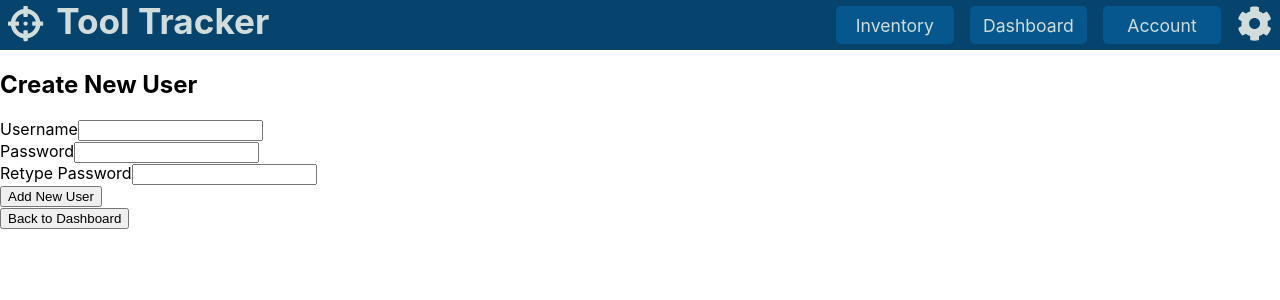
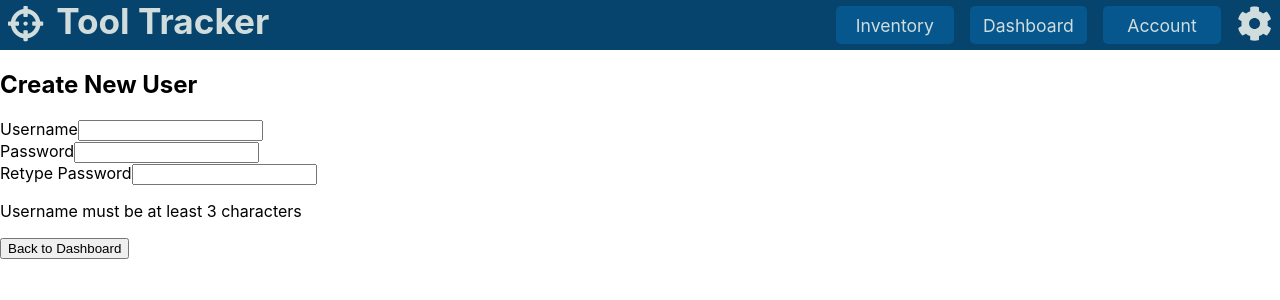
Before and after one commit to jdcheek/tool-tracker, a React (Create React App) app in the folder client/: page /user/add in a window 1280 px wide. Shown: the top 300 px of the page. Built offline with nearby package versions, Linux system fonts and the light colour scheme.

Commit message:
changed alerts to inline render

```diff
--- a/client/src/components/AddUser.js
+++ b/client/src/components/AddUser.js
@@ -3,6 +3,7 @@ import { Link } from "react-router-dom";
 import axios from "axios";
 
 export default function CreateInventory() {
+  const [disableSubmit, setDisableSubmit] = useState(true);
   const [newUser, setNewUser] = useState({
     username: "",
     password: "",
@@ -23,25 +24,9 @@ export default function CreateInventory() {
 
   const onAddSubmit = (e) => {
     e.preventDefault();
-    let userToAdd = {
-      username: "",
-      password: "",
-    };
-
-    newUser.username.length < 3
-      ? alert("Username must be greater than 3 characters")
-      : (userToAdd.username = newUser.username);
-
-    newUser.password.length < 8
-      ? alert("Password must be greater than 8 characters")
-      : newUser.password !== newUser.retypedPassword
-      ? alert("Passwords do not match")
-      : (userToAdd.password = newUser.password);
-
     //TODO catch 400 errors
 
-    addNewUser(userToAdd);
-    alert(`User ${userToAdd.username} Added`);
+    addNewUser(newUser);
     setNewUser({ username: "", password: "", retypedPassword: "" });
   };
 
@@ -87,7 +72,17 @@ export default function CreateInventory() {
             }}
           />
         </div>
-        <button onClick={onAddSubmit}>Add New User</button>
+        <div>
+          {newUser.username.length < 3 ? (
+            <p>Username must be at least 3 characters</p>
+          ) : newUser.password.length < 8 ? (
+            <p>Password must be at least 8 characters</p>
+          ) : newUser.password !== newUser.retypedPassword ? (
+            <p>Passwords do not match</p>
+          ) : (
+            <button onClick={onAddSubmit}>Add New User</button>
+          )}
+        </div>
       </form>
       <Link to="/dashboard">
         <button>Back to Dashboard</button>
```
